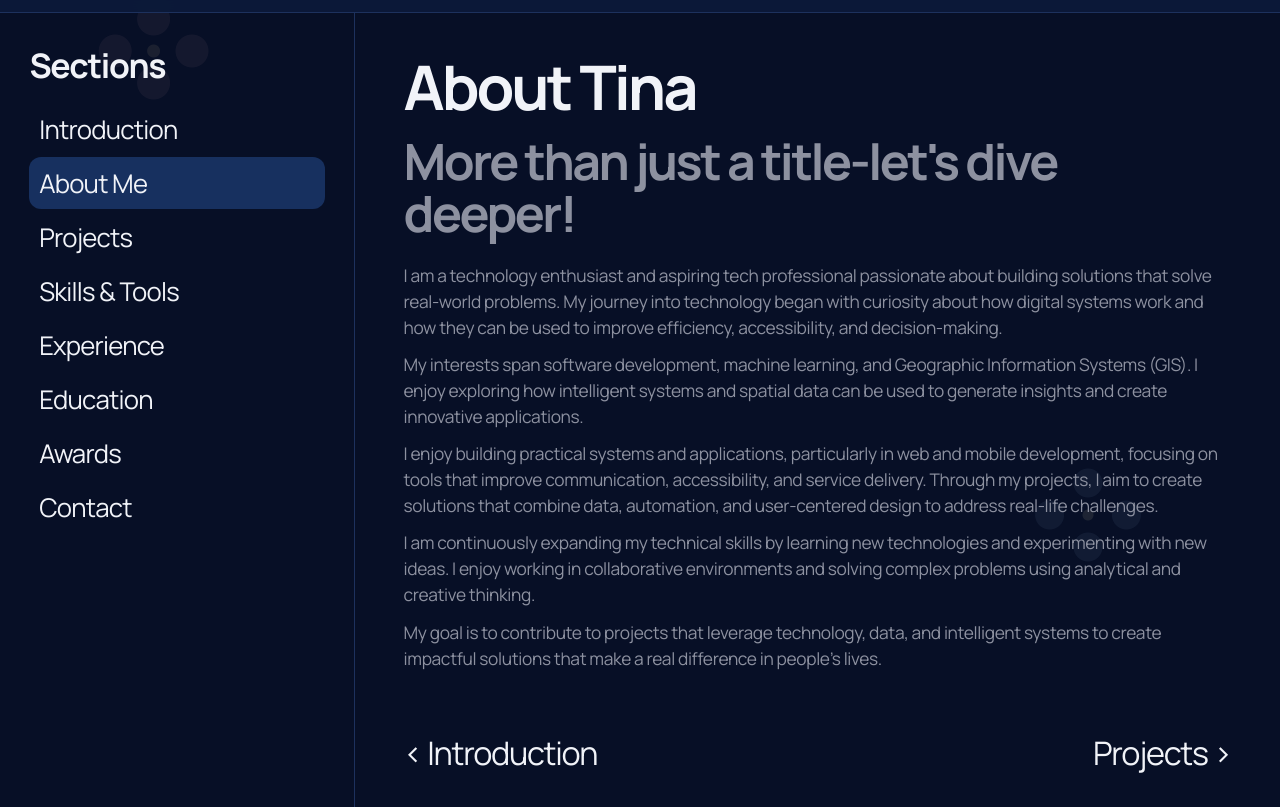
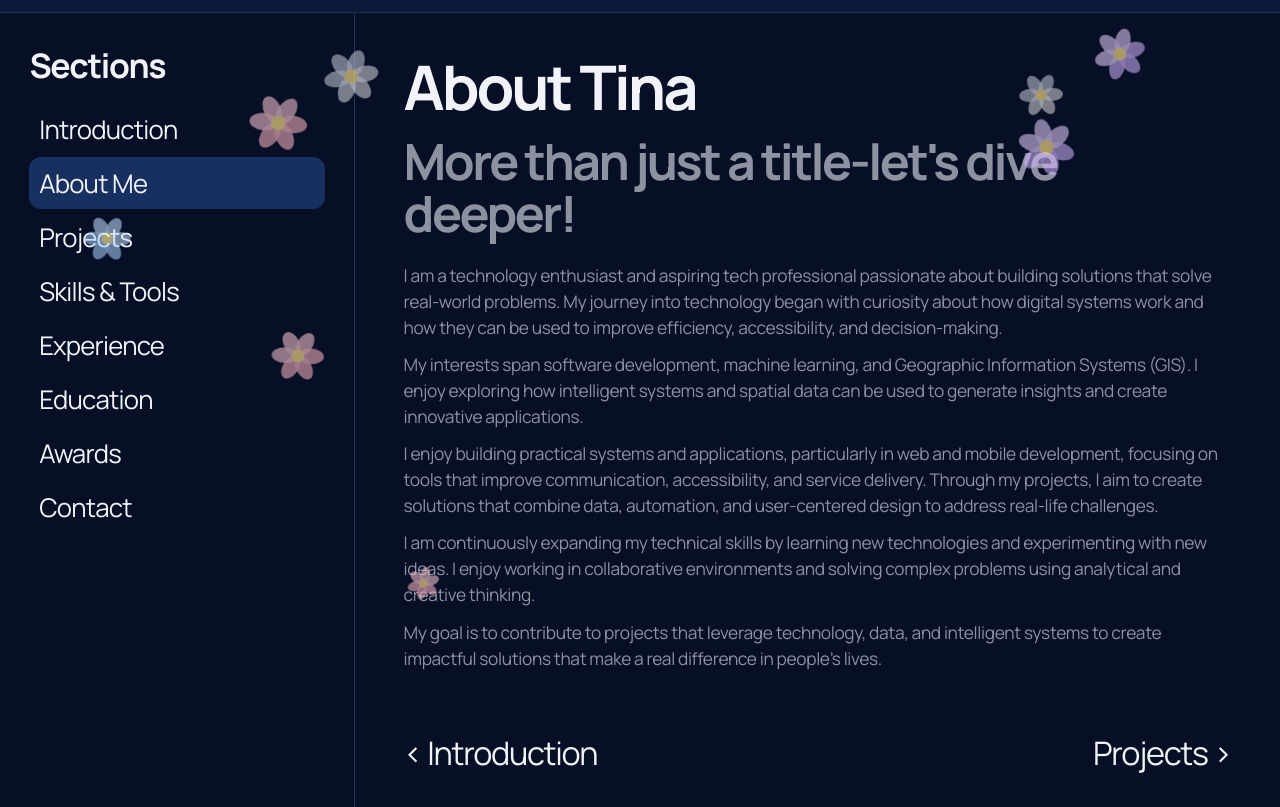
Before and after one commit to Tina-marion/portfolio-Tina, a plain HTML site: page about.html in a window 1280 px wide. Shown: the part 61-868 px from the top of the page. Drawn offline with Linux system fonts and the light colour scheme; a small style sheet from the web is missing.

Commit message:
flowers added to design

```diff
--- a/about.html
+++ b/about.html
@@ -3,7 +3,7 @@
   <head>
     <meta charset="UTF-8" />
     <meta name="viewport" content="width=device-width, initial-scale=1.0" />
-    <title>Aditya Domle | About</title>
+    <title>Tina marion  | About</title>
     <link rel="preconnect" href="https://fonts.googleapis.com" />
     <link rel="preconnect" href="https://fonts.gstatic.com" crossorigin />
     <link href="https://fonts.googleapis.com/css2?family=Manrope:wght@400;500;600;700;800&display=swap" rel="stylesheet" />
--- a/script.js
+++ b/script.js
@@ -184,6 +184,52 @@ setInterval(updateClock, 1000);
 themeToggle?.addEventListener("click", toggleTheme);
 initMusicControl();
 
+(function spawnFloatingFlowers() {
+  const petals = [
+    /* pink */     '<svg xmlns="http://www.w3.org/2000/svg" viewBox="0 0 40 40"><g fill="none"><ellipse cx="20" cy="10" rx="6" ry="10" fill="#ffb7c5" opacity=".85" transform="rotate(0 20 20)"/><ellipse cx="20" cy="10" rx="6" ry="10" fill="#ffb7c5" opacity=".85" transform="rotate(60 20 20)"/><ellipse cx="20" cy="10" rx="6" ry="10" fill="#ffb7c5" opacity=".85" transform="rotate(120 20 20)"/><ellipse cx="20" cy="10" rx="6" ry="10" fill="#ffc8d4" opacity=".85" transform="rotate(180 20 20)"/><ellipse cx="20" cy="10" rx="6" ry="10" fill="#ffc8d4" opacity=".85" transform="rotate(240 20 20)"/><ellipse cx="20" cy="10" rx="6" ry="10" fill="#ffc8d4" opacity=".85" transform="rotate(300 20 20)"/><circle cx="20" cy="20" r="5" fill="#ffe48a"/></g></svg>',
+    /* blue */     '<svg xmlns="http://www.w3.org/2000/svg" viewBox="0 0 40 40"><g fill="none"><ellipse cx="20" cy="10" rx="6" ry="10" fill="#aad3ff" opacity=".85" transform="rotate(0 20 20)"/><ellipse cx="20" cy="10" rx="6" ry="10" fill="#aad3ff" opacity=".85" transform="rotate(60 20 20)"/><ellipse cx="20" cy="10" rx="6" ry="10" fill="#aad3ff" opacity=".85" transform="rotate(120 20 20)"/><ellipse cx="20" cy="10" rx="6" ry="10" fill="#c5e2ff" opacity=".85" transform="rotate(180 20 20)"/><ellipse cx="20" cy="10" rx="6" ry="10" fill="#c5e2ff" opacity=".85" transform="rotate(240 20 20)"/><ellipse cx="20" cy="10" rx="6" ry="10" fill="#c5e2ff" opacity=".85" transform="rotate(300 20 20)"/><circle cx="20" cy="20" r="5" fill="#fff5a0"/></g></svg>',
+    /* lavender */ '<svg xmlns="http://www.w3.org/2000/svg" viewBox="0 0 40 40"><g fill="none"><ellipse cx="20" cy="10" rx="6" ry="10" fill="#d4b4fe" opacity=".85" transform="rotate(0 20 20)"/><ellipse cx="20" cy="10" rx="6" ry="10" fill="#d4b4fe" opacity=".85" transform="rotate(60 20 20)"/><ellipse cx="20" cy="10" rx="6" ry="10" fill="#d4b4fe" opacity=".85" transform="rotate(120 20 20)"/><ellipse cx="20" cy="10" rx="6" ry="10" fill="#e8d0ff" opacity=".85" transform="rotate(180 20 20)"/><ellipse cx="20" cy="10" rx="6" ry="10" fill="#e8d0ff" opacity=".85" transform="rotate(240 20 20)"/><ellipse cx="20" cy="10" rx="6" ry="10" fill="#e8d0ff" opacity=".85" transform="rotate(300 20 20)"/><circle cx="20" cy="20" r="5" fill="#ffe48a"/></g></svg>',
+    /* white */    '<svg xmlns="http://www.w3.org/2000/svg" viewBox="0 0 40 40"><g fill="none"><ellipse cx="20" cy="10" rx="6" ry="10" fill="#ffffff" opacity=".7" transform="rotate(0 20 20)"/><ellipse cx="20" cy="10" rx="6" ry="10" fill="#ffffff" opacity=".7" transform="rotate(60 20 20)"/><ellipse cx="20" cy="10" rx="6" ry="10" fill="#ffffff" opacity=".7" transform="rotate(120 20 20)"/><ellipse cx="20" cy="10" rx="6" ry="10" fill="#f0f0ff" opacity=".7" transform="rotate(180 20 20)"/><ellipse cx="20" cy="10" rx="6" ry="10" fill="#f0f0ff" opacity=".7" transform="rotate(240 20 20)"/><ellipse cx="20" cy="10" rx="6" ry="10" fill="#f0f0ff" opacity=".7" transform="rotate(300 20 20)"/><circle cx="20" cy="20" r="5" fill="#ffe48a"/></g></svg>'
+  ];
+
+  const COUNT = 26;
+
+  const directions = [
+    { anim: "flowerFloatUp",    posAxis: "left",   posRange: 100, unit: "vw", crossAxis: "bottom", crossVal: "-60px" },
+    { anim: "flowerFloatDown",  posAxis: "left",   posRange: 100, unit: "vw", crossAxis: "top",    crossVal: "-60px" },
+    { anim: "flowerFloatRight", posAxis: "top",    posRange: 100, unit: "vh", crossAxis: "left",   crossVal: "-60px" },
+    { anim: "flowerFloatLeft",  posAxis: "top",    posRange: 100, unit: "vh", crossAxis: "right",  crossVal: "-60px" }
+  ];
+
+  function createFlower() {
+    const el = document.createElement("div");
+    el.className = "floating-flower";
+    const size = 28 + Math.random() * 36;
+    el.style.width  = size + "px";
+    el.style.height = size + "px";
+    const dir = directions[Math.floor(Math.random() * directions.length)];
+    el.style[dir.posAxis]   = (Math.random() * dir.posRange) + dir.unit;
+    el.style[dir.crossAxis] = dir.crossVal;
+    el.innerHTML = petals[Math.floor(Math.random() * petals.length)];
+    const duration = 8 + Math.random() * 10;
+    const delay    = Math.random() * 4;
+    el.style.animationName     = dir.anim;
+    el.style.animationDuration = duration + "s";
+    el.style.animationDelay    = delay + "s";
+    el.style.animationTimingFunction = "linear";
+    el.style.animationIterationCount = "infinite";
+    document.body.appendChild(el);
+
+    el.addEventListener("animationiteration", () => {
+      el.style[dir.posAxis] = (Math.random() * dir.posRange) + dir.unit;
+    });
+  }
+
+  for (let i = 0; i < COUNT; i++) {
+    createFlower();
+  }
+}());
+
 headerSearch?.addEventListener("input", (e) => {
   filterRoutes(e.target.value);
 });
--- a/styles.css
+++ b/styles.css
@@ -45,24 +45,56 @@ body {
   overflow-x: hidden;
 }
 
-body::before {
-  content: "";
+.floating-flower {
   position: fixed;
-  inset: 0;
   pointer-events: none;
-  z-index: -1;
-  opacity: var(--flower-opacity);
-  background:
-    radial-gradient(circle at 12% 18%, rgba(255, 183, 197, 0.18) 0 16px, transparent 17px),
-    radial-gradient(circle at 9% 14%, rgba(255, 183, 197, 0.18) 0 16px, transparent 17px),
-    radial-gradient(circle at 15% 14%, rgba(255, 183, 197, 0.18) 0 16px, transparent 17px),
-    radial-gradient(circle at 12% 10%, rgba(255, 183, 197, 0.18) 0 16px, transparent 17px),
-    radial-gradient(circle at 12% 14%, rgba(255, 228, 170, 0.26) 0 6px, transparent 7px),
-    radial-gradient(circle at 85% 76%, rgba(170, 211, 255, 0.2) 0 14px, transparent 15px),
-    radial-gradient(circle at 82% 72%, rgba(170, 211, 255, 0.2) 0 14px, transparent 15px),
-    radial-gradient(circle at 88% 72%, rgba(170, 211, 255, 0.2) 0 14px, transparent 15px),
-    radial-gradient(circle at 85% 68%, rgba(170, 211, 255, 0.2) 0 14px, transparent 15px),
-    radial-gradient(circle at 85% 72%, rgba(255, 238, 184, 0.3) 0 5px, transparent 6px);
+  z-index: 2;
+  opacity: 0;
+  will-change: transform, opacity;
+}
+
+html:not([data-theme="dark"]) .floating-flower {
+  filter: saturate(1.6) brightness(0.55);
+}
+
+@keyframes flowerFloatUp {
+  0%   { transform: translateY(110vh) translateX(0px)   rotate(0deg)   scale(0.8); opacity: 0; }
+  8%   { opacity: 0.65; }
+  25%  { transform: translateY(75vh)  translateX(55px)  rotate(90deg)  scale(0.9); }
+  50%  { transform: translateY(50vh)  translateX(-45px) rotate(180deg) scale(1.0); }
+  75%  { transform: translateY(25vh)  translateX(65px)  rotate(270deg) scale(1.05); }
+  90%  { opacity: 0.65; }
+  100% { transform: translateY(-12vh) translateX(-25px) rotate(360deg) scale(1.1); opacity: 0; }
+}
+
+@keyframes flowerFloatDown {
+  0%   { transform: translateY(-10vh) translateX(0px)   rotate(0deg)   scale(0.8); opacity: 0; }
+  8%   { opacity: 0.65; }
+  25%  { transform: translateY(25vh)  translateX(-55px) rotate(90deg)  scale(0.9); }
+  50%  { transform: translateY(50vh)  translateX(50px)  rotate(180deg) scale(1.0); }
+  75%  { transform: translateY(75vh)  translateX(-60px) rotate(270deg) scale(1.05); }
+  90%  { opacity: 0.65; }
+  100% { transform: translateY(112vh) translateX(30px)  rotate(360deg) scale(1.1); opacity: 0; }
+}
+
+@keyframes flowerFloatRight {
+  0%   { transform: translateX(-10vw) translateY(0px)   rotate(0deg)   scale(0.8); opacity: 0; }
+  8%   { opacity: 0.65; }
+  25%  { transform: translateX(25vw)  translateY(-50px) rotate(90deg)  scale(0.9); }
+  50%  { transform: translateX(50vw)  translateY(55px)  rotate(180deg) scale(1.0); }
+  75%  { transform: translateX(75vw)  translateY(-45px) rotate(270deg) scale(1.05); }
+  90%  { opacity: 0.65; }
+  100% { transform: translateX(112vw) translateY(30px)  rotate(360deg) scale(1.1); opacity: 0; }
+}
+
+@keyframes flowerFloatLeft {
+  0%   { transform: translateX(110vw) translateY(0px)   rotate(0deg)   scale(0.8); opacity: 0; }
+  8%   { opacity: 0.65; }
+  25%  { transform: translateX(75vw)  translateY(50px)  rotate(90deg)  scale(0.9); }
+  50%  { transform: translateX(50vw)  translateY(-55px) rotate(180deg) scale(1.0); }
+  75%  { transform: translateX(25vw)  translateY(45px)  rotate(270deg) scale(1.05); }
+  90%  { opacity: 0.65; }
+  100% { transform: translateX(-12vw) translateY(-30px) rotate(360deg) scale(1.1); opacity: 0; }
 }
 
 .topbar {
```
Also changed, not shown: education.html (+1 -1 lines), projects.html (+1 -1 lines), skills-tools.html (+1 -1 lines).
